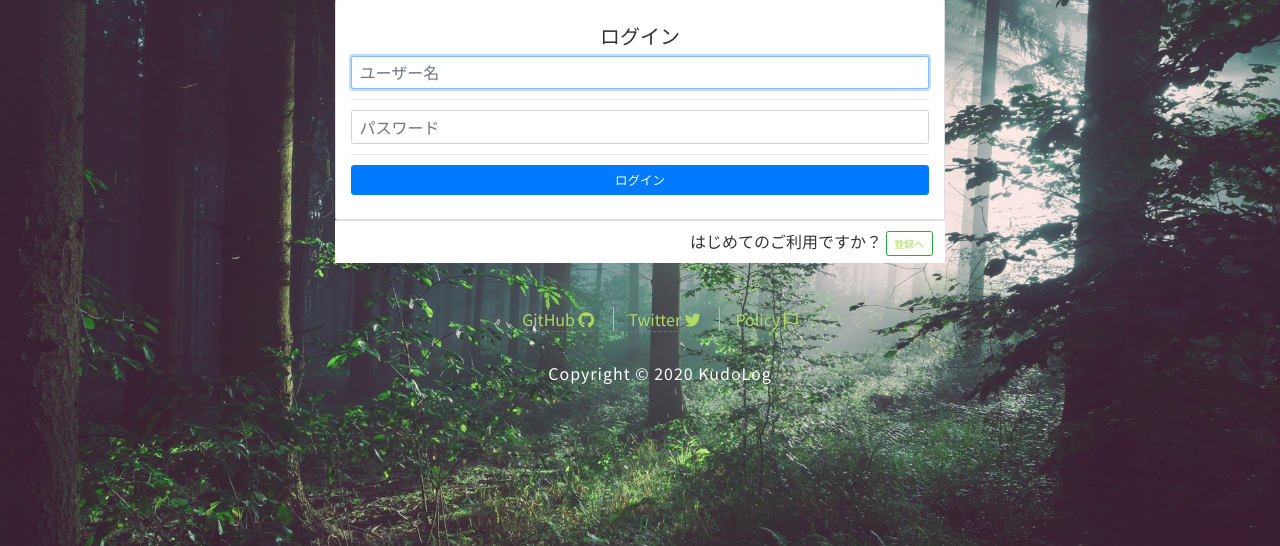
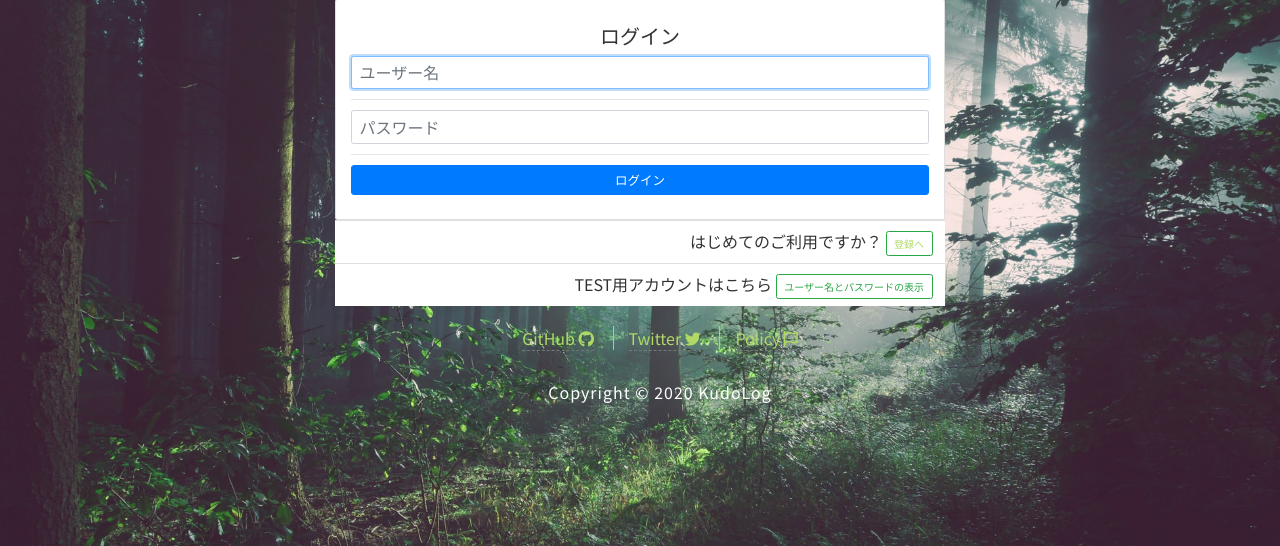
Before and after one commit to kudoas/KudoLog, a Django app: page /accounts/login/ in a window 1280 px wide. Shown: the part 80-626 px from the top of the page. Run offline with Django 3.2, Linux system fonts and the light colour scheme; some libraries are stand-ins or nearby versions.

Commit message:
:book: test用アカウントの追加

```diff
--- a/templates/accounts/login.html
+++ b/templates/accounts/login.html
@@ -34,8 +34,16 @@
                 <a class="btn btn-outline-success" href="{% url 'accounts:signup' %}">登録へ</a>
             </li>
         </ul>
-    </div>
+        <ul class="list-group list-group-flush">
+            <li class="text-right list-group-item">TEST用アカウントはこちら
+                <button class="btn btn-outline-success" onclick="msgdsp()">ユーザー名とパスワードの表示</button>
+            </li>
+        </ul>
     </div>
 </form>
-<br>
+<script language="JavaScript">
+    function msgdsp() {
+        alert("ユーザー名：testuser, パスワード：testpass1234");
+    }
+</script>
 {% endblock %}
--- a/templates/accounts/profile_detail.html
+++ b/templates/accounts/profile_detail.html
@@ -8,7 +8,7 @@
     <img src="{{ post.author.icon.url }}" alt="icon" class="img-thumbnail" style="text-align:center;" />
     <br>
     {% else %}
-    <i class="fas fa-user-circle fa-10x rounded-circle" style="max-width: 100%;height: auto;"></i>
+    <i class="fas fa-user-circle fa-10x rounded-circle" style="max-width: 100%;height: auto; text-align:center;"></i>
     <br>
     {% endif %}
     <table class="table">
--- a/templates/accounts/profile_edit.html
+++ b/templates/accounts/profile_edit.html
@@ -15,7 +15,7 @@
         <img src="{{ user.icon.url }}" alt="icon" class="profile-thumbnail" style="text-align:center;"
             data-toggle="modal" data-target="#iconModal" />
         {% else %}
-        <i class="fas fa-user-circle fa-10x rounded-circle" style="max-width: 100%; height: auto;" data-toggle="modal"
+        <i class="fas fa-user-circle fa-10x rounded-circle" style="max-width: 100%; height: auto; text-align:center;" data-toggle="modal"
             data-target="#iconModal"></i>
         {% endif %}
         </button>
```
